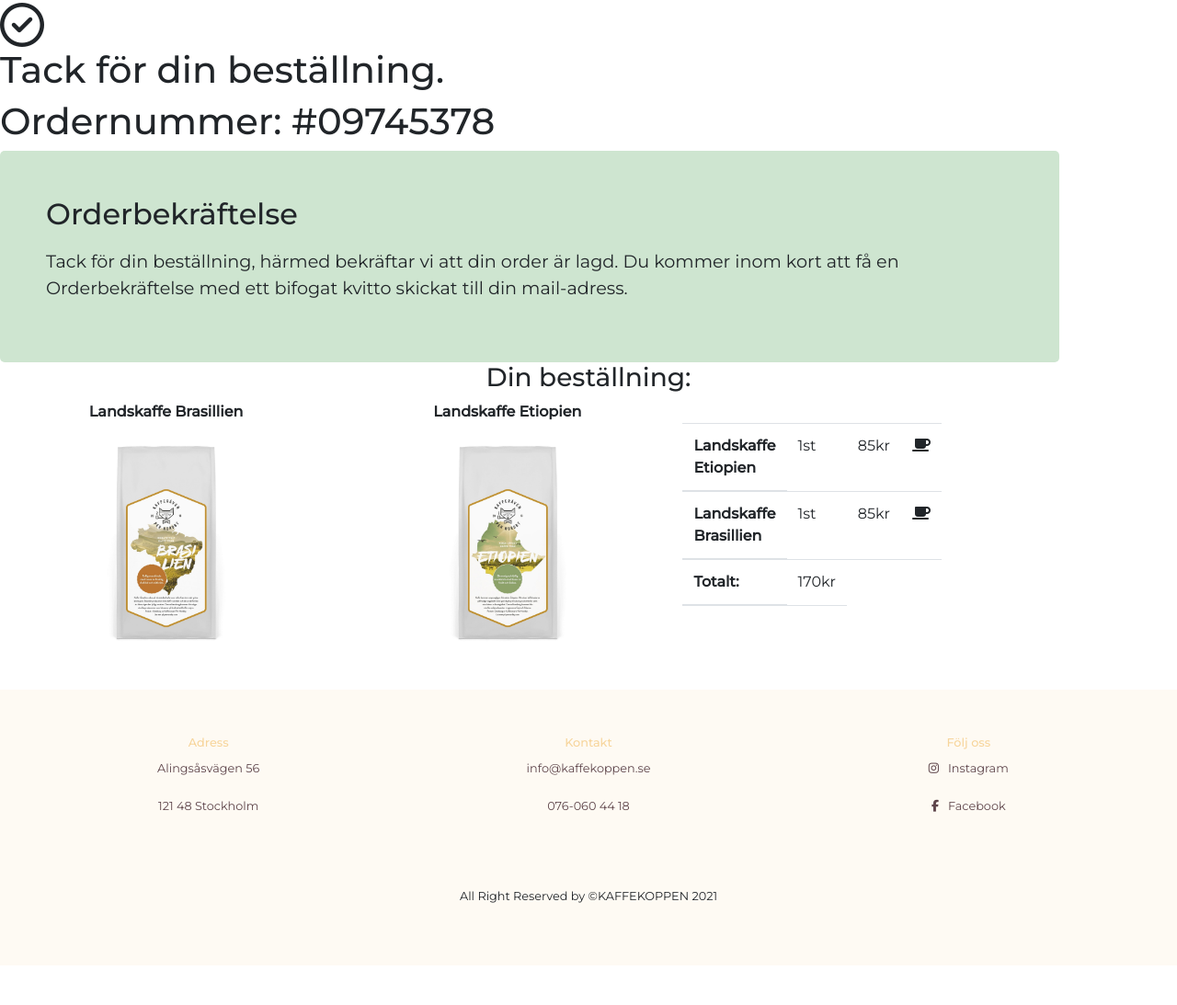
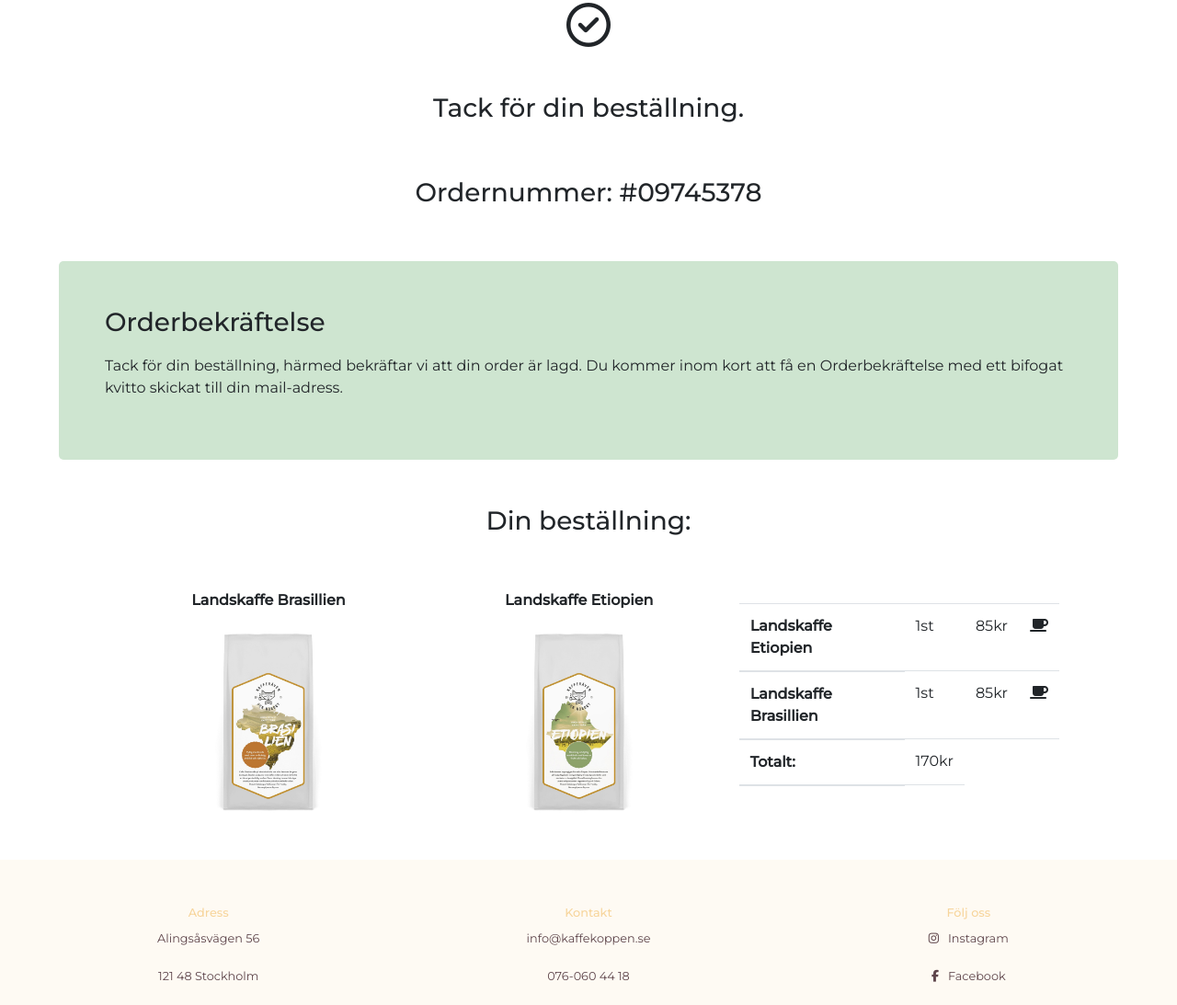
Before and after one commit to 19ozman/kaffekoppen, a website: page app/html/confirmation.html in a window 1280 px wide. Shown: the part 113-1206 px from the top of the page at 92% size. Drawn offline with nearby package versions, Linux system fonts and the light colour scheme.

Commit message:
minor tweaks

```diff
--- a/app/html/confirmation.html
+++ b/app/html/confirmation.html
@@ -64,10 +64,10 @@
 		</section>
     <div class="container-body">
         <i class="far fa-check-circle fa-3x check-icon"></i>
-              <h1 class="h1-rubrik">Tack för din beställning.</h1>
-              <h1 class="h1-rubrik">Ordernummer: #09745378</h1>
+          <h3 class="h3-rubrik">Tack för din beställning.</h3>
+          <h3 class="h3-rubrik">Ordernummer: #09745378</h3>
           <div class="order-box">
-                      <h2>Orderbekräftelse</h2>
+            <h3>Orderbekräftelse</h3>
               <p class="order-text">Tack för din beställning, härmed bekräftar vi att din order är lagd. Du kommer inom kort
               att få en Orderbekräftelse med ett bifogat kvitto skickat till din mail-adress.
               </p>
@@ -76,15 +76,11 @@
           <div class="wrap-order">
               <div class="wrap-order-img">
                 <p class="order-text"><strong>Landskaffe Brasillien</strong></p>
-
                 <img class="order-pic" src="/app/assets/brasilien.jpeg" alt="Brasilien">
-
               </div>
               <div class="wrap-order-img">
                 <p class="order-text"><strong>Landskaffe Etiopien</strong></p>
-
                 <img class="order-pic" src="/app/assets/etiopien.jpeg" alt="Etiopien">
-
               </div>
               <div class="row">
                   <div class="col">
@@ -93,16 +89,14 @@
                           <tr>
                             <th scope="row">Landskaffe Etiopien</th>
                               <td>1st</td>
-
                               <td>85kr</i></td>
-                          <td> <i class="fas fa-coffee"></i></td>
+                              <td><i class="fas fa-coffee"></i></td>
                           </tr>
                           <tr>
                             <th scope="row">Landskaffe Brasillien</th>
                               <td>1st</td>
-
                               <td>85kr</i></td>
-                                <td> <i class="fas fa-coffee"></i></td>
+                              <td><i class="fas fa-coffee"></i></td>
                           </tr>
                           <tr>
                             <th>Totalt:</th>
@@ -110,30 +104,6 @@
                           </tr>
                         </tbody>
                     </table>
-                  </div>
-              </div>
-            </div>
-        </div>
-        <footer>
-            <div id="contact" class="footer-con">
-              <div class="address-con">
-              <h3>Adress</h3>
-              <p>Alingsåsvägen 56</p>
-              <p>121 48 Stockholm</p>
-              </div>
-              <div class="contact-con">
-              <h3>Kontakt</h3>
-              <p>info@kaffekoppen.se</p>
-              <p>076-060 44 18</p>
-              </div>
-              <div class="some-con">
-              <h3>Följ oss</h3>
-              <p><i class="fab fa-instagram"></i></ion-icon><a href="#">Instagram</a></p>
-              <p><i class="fab fa-facebook-f"></i></ion-icon><a href="#">Facebook</a></p>
-              </div>
-              <div class="b-footer">
-              <p>All Right Reserved by &copy;KAFFEKOPPEN 2021</p>
-              </div>
                   </div>
               </div>
           </div>
--- a/app/js/main.js
+++ b/app/js/main.js
@@ -8,7 +8,7 @@
 	// Loop over them and prevent submission
 	Array.prototype.slice.call(forms).forEach(function (form) {
 		form.addEventListener(
-			"submit",
+			"confirm-btn",
 			function (event) {
 				if (!form.checkValidity()) {
 					event.preventDefault();
@@ -21,9 +21,9 @@
 		);
 	});
 })();
-var myModal = document.getElementById("myModal");
-var myInput = document.getElementById("myInput");
+// var myModal = document.getElementById("myModal");
+// var myInput = document.getElementById("myInput");
 
-myModal.addEventListener("shown.bs.modal", function () {
-	myInput.focus();
-});
+// myModal.addEventListener("shown.bs.modal", function () {
+// 	myInput.focus();
+// });
--- a/app/scss/main.scss
+++ b/app/scss/main.scss
@@ -55,6 +55,7 @@
 		padding: 50px;
 		letter-spacing: 2px;
 		line-height: 35px;
+		// background-color: rgba(129, 126, 112, 0.6);
 	}
 
 	.btn-shop {
@@ -402,10 +403,10 @@
 	gap: 10px;
 	padding: 50px 50px;
 	background-color: rgb(206, 229, 208);
-	font-size: 1.2rem;
+	font-size: 1rem;
 }
 
-h3.h3-confirm {
+h3.h3-rubrik {
 	text-align: center;
 }
 
@@ -414,12 +415,12 @@
 	flex-direction: column;
 	align-items: center;
 	width: 90%;
+	gap: 40px;
 }
 
 .wrap-order-img {
 	display: flex;
 	align-items: center;
-	text-align: center;
 	justify-content: center;
 	flex-direction: column;
 	width: 90%;
```
Also changed, not shown: app/css/main.css. Lines whose indentation alone changed are shown as unchanged.
